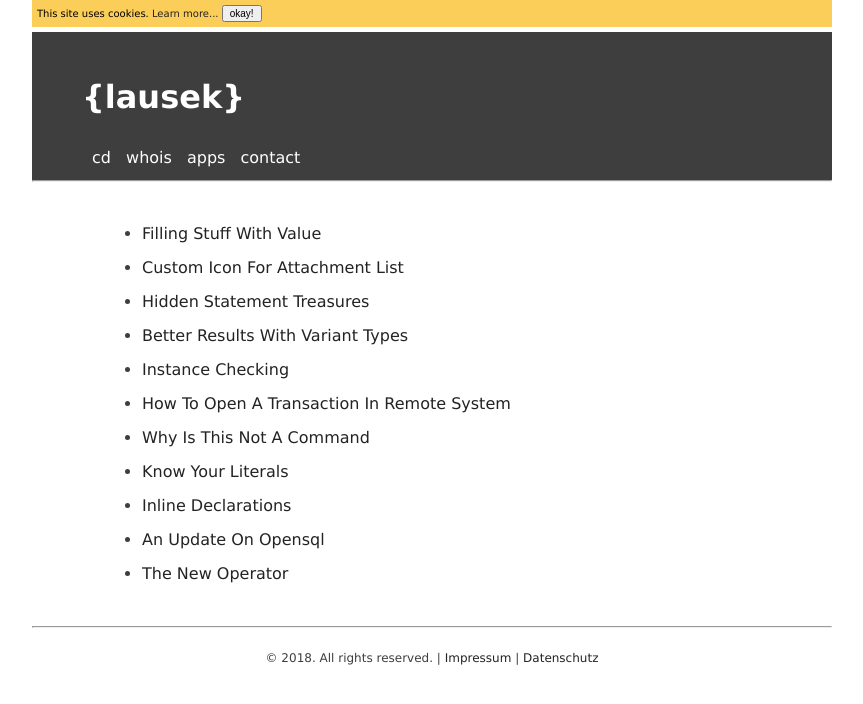
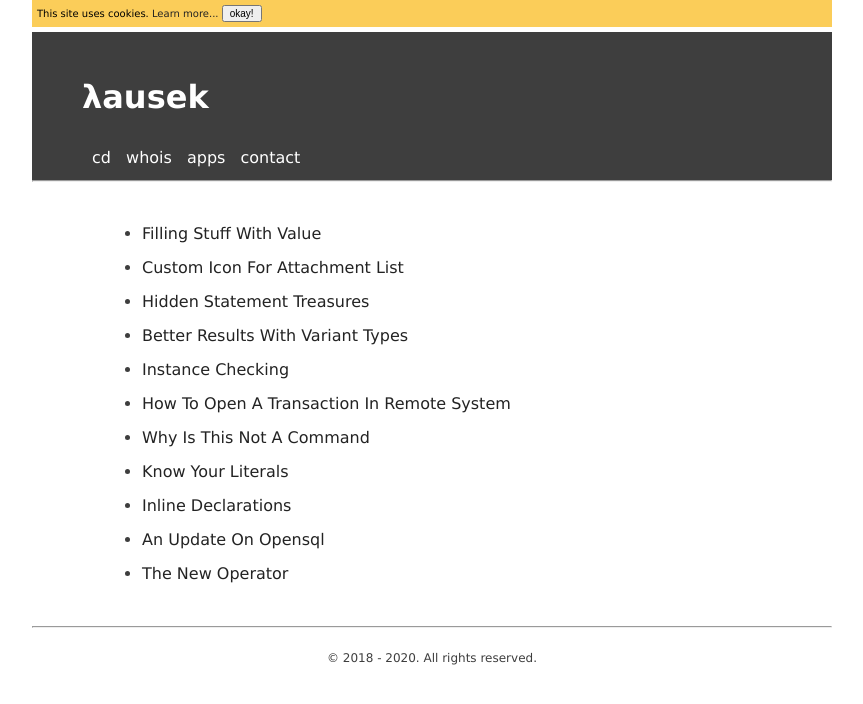
Before and after one commit to lausek/lausek.github.io, a Jekyll site: the page tagged/abap.html, which Jekyll copies as it is, in a window 1280 px wide. Shown: the top 704 px of the page, without its empty margins (208-1071 px from the left). Built offline with Jekyll 4.4.1, drawn with Linux system fonts in a browser that asks for light colours.

Commit message:
remove imprint as there are no commercial intents

```diff
--- a/_includes/footer.html
+++ b/_includes/footer.html
@@ -1,5 +1,5 @@
 <hr />
 <footer>
-    &copy; 2018. All rights reserved. <!-- | <a href="/imprint.html">Impressum</a> | <a href="/privacy.html">Datenschutz</a> -->
+    &copy; 2018 - 2020. All rights reserved.
 
 </footer>
--- a/tagged/abap.html
+++ b/tagged/abap.html
@@ -1,7 +1,7 @@
 <!DOCTYPE html>
 <html lang="en">
     <head>
-        <title>lausek</title>
+        <title>λausek</title>
         <meta charset="utf-8" />
         <link rel="icon" type="image/gif" href="/img/icon/icon.gif" />
         <link rel="alternate" type="alternate/rss+xml" href="/feed.xml" />
@@ -22,7 +22,7 @@
         </div>
 
         <header>
-    <a href=""><h1>&lcub;lausek&rcub;</h1></a>
+    <a href=""><h1>λausek</h1></a>
     <nav>
 
             <a href="/">cd</a>
@@ -59,7 +59,7 @@
 
         <hr />
 <footer>
-    &copy; 2018. All rights reserved. | <a href="/imprint.html">Impressum</a> | <a href="/privacy.html">Datenschutz</a>
+    &copy; 2018 - 2020. All rights reserved.
 
 </footer>
 
--- a/tagged/programming.html
+++ b/tagged/programming.html
@@ -1,7 +1,7 @@
 <!DOCTYPE html>
 <html lang="en">
     <head>
-        <title>lausek</title>
+        <title>λausek</title>
         <meta charset="utf-8" />
         <link rel="icon" type="image/gif" href="/img/icon/icon.gif" />
         <link rel="alternate" type="alternate/rss+xml" href="/feed.xml" />
@@ -22,7 +22,7 @@
         </div>
 
         <header>
-    <a href=""><h1>&lcub;lausek&rcub;</h1></a>
+    <a href=""><h1>λausek</h1></a>
     <nav>
 
             <a href="/">cd</a>
@@ -49,7 +49,7 @@
 
         <hr />
 <footer>
-    &copy; 2018. All rights reserved. | <a href="/imprint.html">Impressum</a> | <a href="/privacy.html">Datenschutz</a>
+    &copy; 2018 - 2020. All rights reserved.
 
 </footer>
 
--- a/tagged/sap.html
+++ b/tagged/sap.html
@@ -1,7 +1,7 @@
 <!DOCTYPE html>
 <html lang="en">
     <head>
-        <title>lausek</title>
+        <title>λausek</title>
         <meta charset="utf-8" />
         <link rel="icon" type="image/gif" href="/img/icon/icon.gif" />
         <link rel="alternate" type="alternate/rss+xml" href="/feed.xml" />
@@ -22,7 +22,7 @@
         </div>
 
         <header>
-    <a href=""><h1>&lcub;lausek&rcub;</h1></a>
+    <a href=""><h1>λausek</h1></a>
     <nav>
 
             <a href="/">cd</a>
@@ -49,7 +49,7 @@
 
         <hr />
 <footer>
-    &copy; 2018. All rights reserved. | <a href="/imprint.html">Impressum</a> | <a href="/privacy.html">Datenschutz</a>
+    &copy; 2018 - 2020. All rights reserved.
 
 </footer>
 
```
